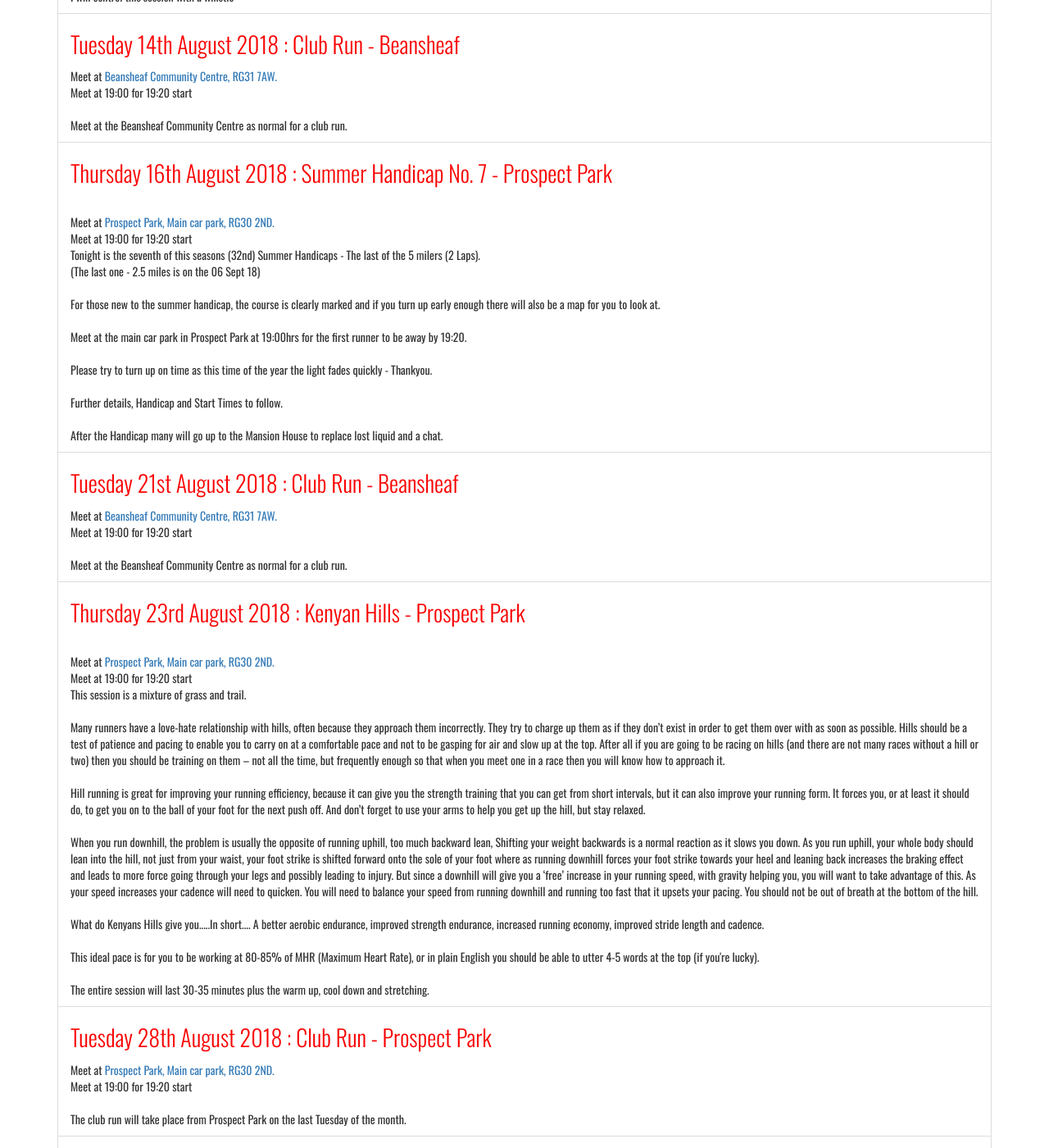
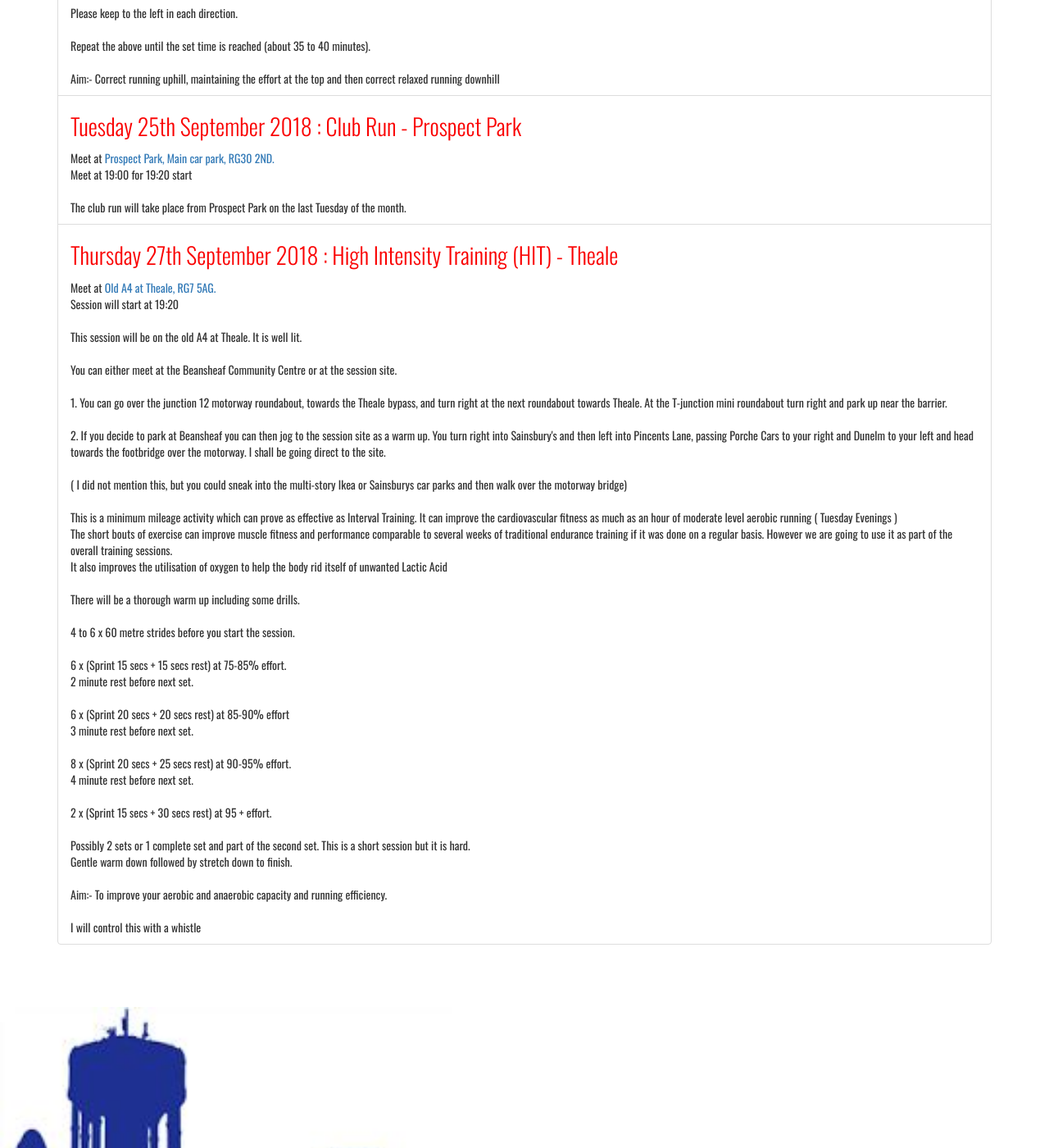
Before and after one commit to tjrobinson/readingjoggers.org, a Jekyll site: the page built from events.html, in a window 1280 px wide and 1400 px high, scrolled down 1861 px. Shown: the whole window at 82% size. Built offline with Jekyll 4.4.1, drawn with Linux system fonts in a browser that asks for light colours; nearby versions of some CDN libraries; some of the changed text lies outside the part shown.

Commit message:
Add September 2018 events

```diff
--- a/_includes/events_clubrunsandtraining.html
+++ b/_includes/events_clubrunsandtraining.html
@@ -5,10 +5,12 @@
     <h3>Regular Club Runs - Tuesdays and Thursdays at 7pm</h3>
     Our regular club runs are held every week on Tuesday and Thursday and start at either the
     <a href="https://www.google.co.uk/maps/place/Beansheaf+Community+Centre/@51.438765,-1.050468,17z/data=!3m1!4b1!4m2!3m1!1s0x4876995b2055a6c3:0x5e5d81beae0b0b3b"
-      target="_blank">Beansheaf Community Center, Reading, RG31 7AW</a> or (usually on the last Tuesday of the month) from <a href="https://www.google.co.uk/maps/place/Prospect+Park/@51.4482918,-1.0131572,16z/data=!4m2!3m1!1s0x48769bbdeb5b73e5:0xdd1dd918a5735bc">Prospect
+      target="_blank">Beansheaf Community Center, Reading, RG31 7AW</a> or (usually on the last Tuesday of the month) from
+    <a href="https://www.google.co.uk/maps/place/Prospect+Park/@51.4482918,-1.0131572,16z/data=!4m2!3m1!1s0x48769bbdeb5b73e5:0xdd1dd918a5735bc">Prospect
       Park, Main Car Park, RG30 2ND</a>. Please see below for details.
     <br>
-    <br>On Thursdays, in addition to a regular club run, we hold training sessions and our Summer Handicap series. The location and content of these sessions vary, so please see below for details.
+    <br>On Thursdays, in addition to a regular club run, we hold training sessions and our Summer Handicap series. The location
+    and content of these sessions vary, so please see below for details.
     <br>
     <br>For all evening sessions, including training and the Summer Handicap, we meet at 7:00pm for a 7:20pm start.
     <br>
@@ -26,11 +28,13 @@
   <!-- Events : Monthly  ---------------------------------------------->
 
   <li class="list-group-item">
-    <h3>Thursday 2nd August 2018 : Zigzag Runs - Beansheaf</h3>
+    <h3>Thursday 13th September 2018 : Zigzag Runs - Beansheaf</h3>
     Meet at
     <a href="https://www.google.co.uk/maps/place/Beansheaf+Community+Centre/@51.438765,-1.050468,17z/data=!3m1!4b1!4m2!3m1!1s0x4876995b2055a6c3:0x5e5d81beae0b0b3b">Beansheaf
       Community Centre, RG31 7AW.</a>
-    <br> Meet at 19:00 for 19:20 start
+    <br> Meet at 19:00 for 19:15 start
+    <br>
+    <br>Because of the time of year and the fading light I would like to start the warm-up no later than 19:15. Many thanks.
     <br>
     <br>This session will be on grass.
     <br>
@@ -46,7 +50,7 @@
   </li>
 
   <li class="list-group-item">
-    <h3>Tuesday 7th August 2018 : Club Run - Beansheaf</h3>
+    <h3>Tuesday 18th September 2018 : Club Run - Beansheaf</h3>
     Meet at
     <a href="https://www.google.co.uk/maps/place/Beansheaf+Community+Centre/@51.438765,-1.050468,17z/data=!3m1!4b1!4m2!3m1!1s0x4876995b2055a6c3:0x5e5d81beae0b0b3b">Beansheaf
       Community Centre, RG31 7AW.</a>
@@ -57,111 +61,31 @@
   </li>
 
   <li class="list-group-item">
-    <h3>Thursday 9th August 2018 : Training - Prospect Park</h3>
+    <h3>Thursday 20th September 2018 : Up and Down - Prospect Park</h3>
     <br>Meet at
     <a href="https://www.google.co.uk/maps/place/Prospect+Park/@51.4482918,-1.0131572,16z/data=!4m2!3m1!1s0x48769bbdeb5b73e5:0xdd1dd918a5735bc">Prospect
       Park, Main car park, RG30 2ND.</a>
     <br> Meet at 19:00 for 19:20 start
-    <br>This is held on the path between the Bath Road and the Car Park.
+    <br>Up and Down
     <br>
-    <br>There will be 70 seconds of effort followed by 1 minute 50 seconds of active recovery.
+    <br>500m - Continuous or individual 250m Up and 250m down.
+    <br>30 seconds jog recovery between each rep.
     <br>
-    <br>The First set will be 4 reps, and then an extra 5 minutes rest.
+    <br>Start at tennis courts and run up towards the Mansion House and then down toward the bowling green.
+    <br>30 seconds jog or active recovery.
     <br>
-    <br>The second and last set will be 3 or 4 reps.
+    <br>Then return to the tennis courts.
+    <br>30 seconds jog or active recovery.
     <br>
-    <br>The session will last between 30 and 35 minutes.
+    <br>Please keep to the left in each direction.
     <br>
-    <br>This is aimed at increasing endurance and speed.
+    <br>Repeat the above until the set time is reached (about 35 to 40 minutes).
     <br>
-    <br>I will control this session with a whistle
+    <br>Aim:- Correct running uphill, maintaining the effort at the top and then correct relaxed running downhill
   </li>
 
   <li class="list-group-item">
-    <h3>Tuesday 14th August 2018 : Club Run - Beansheaf</h3>
-    Meet at
-    <a href="https://www.google.co.uk/maps/place/Beansheaf+Community+Centre/@51.438765,-1.050468,17z/data=!3m1!4b1!4m2!3m1!1s0x4876995b2055a6c3:0x5e5d81beae0b0b3b">Beansheaf
-      Community Centre, RG31 7AW.</a>
-    <br> Meet at 19:00 for 19:20 start
-    <br>
-    <br> Meet at the Beansheaf Community Centre as normal for a club run.
-    <br>
-  </li>
-
-  <li class="list-group-item">
-    <h3>Thursday 16th August 2018 : Summer Handicap No. 7 - Prospect Park</h3>
-    <br>Meet at
-    <a href="https://www.google.co.uk/maps/place/Prospect+Park/@51.4482918,-1.0131572,16z/data=!4m2!3m1!1s0x48769bbdeb5b73e5:0xdd1dd918a5735bc">Prospect
-      Park, Main car park, RG30 2ND.</a>
-    <br> Meet at 19:00 for 19:20 start
-    <br> Tonight is the seventh of this seasons (32nd) Summer Handicaps - The last of the 5 milers (2 Laps).
-    <br> (The last one - 2.5 miles is on the 06 Sept 18)
-    <br>
-    <br> For those new to the summer handicap, the course is clearly marked and if you turn up early enough there will also
-    be a map for you to look at.
-    <br>
-    <br> Meet at the main car park in Prospect Park at 19:00hrs for the first runner to be away by 19:20.
-    <br>
-    <br> Please try to turn up on time as this time of the year the light fades quickly - Thankyou.
-    <br>
-    <br> Further details, Handicap and Start Times to follow.
-    <br>
-    <br> After the Handicap many will go up to the Mansion House to replace lost liquid and a chat.
-  </li>
-
-  <li class="list-group-item">
-    <h3>Tuesday 21st August 2018 : Club Run - Beansheaf</h3>
-    Meet at
-    <a href="https://www.google.co.uk/maps/place/Beansheaf+Community+Centre/@51.438765,-1.050468,17z/data=!3m1!4b1!4m2!3m1!1s0x4876995b2055a6c3:0x5e5d81beae0b0b3b">Beansheaf
-      Community Centre, RG31 7AW.</a>
-    <br> Meet at 19:00 for 19:20 start
-    <br>
-    <br> Meet at the Beansheaf Community Centre as normal for a club run.
-    <br>
-  </li>
-
-
-
-  <li class="list-group-item">
-    <h3>Thursday 23rd August 2018 : Kenyan Hills - Prospect Park</h3>
-    <br>Meet at
-    <a href="https://www.google.co.uk/maps/place/Prospect+Park/@51.4482918,-1.0131572,16z/data=!4m2!3m1!1s0x48769bbdeb5b73e5:0xdd1dd918a5735bc">Prospect
-      Park, Main car park, RG30 2ND.</a>
-    <br> Meet at 19:00 for 19:20 start
-    <br> This session is a mixture of grass and trail.
-    <br>
-    <br> Many runners have a love-hate relationship with hills, often because they approach them incorrectly. They try to
-    charge up them as if they don’t exist in order to get them over with as soon as possible. Hills should be a test of patience
-    and pacing to enable you to carry on at a comfortable pace and not to be gasping for air and slow up at the top. After
-    all if you are going to be racing on hills (and there are not many races without a hill or two) then you should be training
-    on them – not all the time, but frequently enough so that when you meet one in a race then you will know how to approach
-    it.
-    <br>
-    <br> Hill running is great for improving your running efficiency, because it can give you the strength training that
-    you can get from short intervals, but it can also improve your running form. It forces you, or at least it should do,
-    to get you on to the ball of your foot for the next push off. And don’t forget to use your arms to help you get up the
-    hill, but stay relaxed.
-    <br>
-    <br> When you run downhill, the problem is usually the opposite of running uphill, too much backward lean, Shifting your
-    weight backwards is a normal reaction as it slows you down. As you run uphill, your whole body should lean into the hill,
-    not just from your waist, your foot strike is shifted forward onto the sole of your foot where as running downhill forces
-    your foot strike towards your heel and leaning back increases the braking effect and leads to more force going through
-    your legs and possibly leading to injury. But since a downhill will give you a ‘free’ increase in your running speed,
-    with gravity helping you, you will want to take advantage of this. As your speed increases your cadence will need to
-    quicken. You will need to balance your speed from running downhill and running too fast that it upsets your pacing. You
-    should not be out of breath at the bottom of the hill.
-    <br>
-    <br> What do Kenyans Hills give you.....In short.... A better aerobic endurance, improved strength endurance, increased
-    running economy, improved stride length and cadence.
-    <br>
-    <br> This ideal pace is for you to be working at 80-85% of MHR (Maximum Heart Rate), or in plain English you should be
-    able to utter 4-5 words at the top (if you're lucky).
-    <br>
-    <br> The entire session will last 30-35 minutes plus the warm up, cool down and stretching.
-  </li>
-
-  <li class="list-group-item">
-    <h3>Tuesday 28th August 2018 : Club Run - Prospect Park</h3>
+    <h3>Tuesday 25th September 2018 : Club Run - Prospect Park</h3>
     Meet at
     <a href="https://www.google.co.uk/maps/place/Prospect+Park/@51.4482918,-1.0131572,16z/data=!4m2!3m1!1s0x48769bbdeb5b73e5:0xdd1dd918a5735bc">Prospect
       Park, Main car park, RG30 2ND.</a>
@@ -171,26 +95,54 @@
   </li>
 
   <li class="list-group-item">
-    <h3>Thursday 30th August 2018 : 400 - 800m Intervals (or 800m intervals) - Beansheaf</h3>
+    <h3>Thursday 27th September 2018 : High Intensity Training (HIT) - Theale</h3>
     Meet at
-    <a href="https://www.google.co.uk/maps/place/Beansheaf+Community+Centre/@51.438765,-1.050468,17z/data=!3m1!4b1!4m2!3m1!1s0x4876995b2055a6c3:0x5e5d81beae0b0b3b">Beansheaf
-      Community Centre, RG31 7AW.</a>
-    <br> Meet at 19:00 for 19:20 start
+    <a href="https://www.google.co.uk/maps/place/Theale,+Reading,+West+Berkshire+RG7+5AG/@51.439206,-1.0712676,16z/data=!3m1!4b1!4m2!3m1!1s0x4876993a33b247bf:0x2e95038cb102ccd0">Old
+      A4 at Theale, RG7 5AG.</a>
+    <br> Session will start at 19:20
     <br>
-    <br> This session will be held on THE CHASE (about 800m from Beansheaf - you can partly warm up getting there).
-    <br> It is run between Grangely Close and Kettering Close.
+    <br> This session will be on the old A4 at Theale. It is well lit.
     <br>
-    <br> 400m - 800m - 400m - 800m ...........
+    <br>You can either meet at the Beansheaf Community Centre or at the session site.
     <br>
-    <br> Start with 400m followed by 30 second jog recovery. Then 800m followed by 60 seconds jog recovery.
+    <br>1. You can go over the junction 12 motorway roundabout, towards the Theale bypass, and turn right at the next roundabout
+    towards Theale. At the T-junction mini roundabout turn right and park up near the barrier.
     <br>
-    <br> Repeat above until time set of 35-40 minutes is finished.
+    <br>2. If you decide to park at Beansheaf you can then jog to the session site as a warm up. You turn right into Sainsbury's
+    and then left into Pincents Lane, passing Porche Cars to your right and Dunelm to your left and head towards the footbridge
+    over the motorway. I shall be going direct to the site.
     <br>
-    <br> Based on 10K race speed (which means you will be going a little faster than your 10K pace. See example below). It
-    would help if you can remember your latest 10K time.
+    <br>( I did not mention this, but you could sneak into the multi-story Ikea or Sainsburys car parks and then walk over
+    the motorway bridge)
     <br>
-    <br> Example:- If your 10K race speed is 50:00 then your 400/800m time is 2:00/4:00. Your target would be 1:55/3:50.
-    This involves a gentle uphill and downhill
+    <br>This is a minimum mileage activity which can prove as effective as Interval Training. It can improve the cardiovascular
+    fitness as much as an hour of moderate level aerobic running ( Tuesday Evenings )
+    <br>The short bouts of exercise can improve muscle fitness and performance comparable to several weeks of traditional
+    endurance training if it was done on a regular basis. However we are going to use it as part of the overall training
+    sessions.
+    <br>It also improves the utilisation of oxygen to help the body rid itself of unwanted Lactic Acid
+    <br>
+    <br>There will be a thorough warm up including some drills.
+    <br>
+    <br>4 to 6 x 60 metre strides before you start the session.
+    <br>
+    <br>6 x (Sprint 15 secs + 15 secs rest) at 75-85% effort.
+    <br>2 minute rest before next set.
+    <br>
+    <br>6 x (Sprint 20 secs + 20 secs rest) at 85-90% effort
+    <br>3 minute rest before next set.
+    <br>
+    <br>8 x (Sprint 20 secs + 25 secs rest) at 90-95% effort.
+    <br>4 minute rest before next set.
+    <br>
+    <br>2 x (Sprint 15 secs + 30 secs rest) at 95 + effort.
+    <br>
+    <br>Possibly 2 sets or 1 complete set and part of the second set. This is a short session but it is hard.
+    <br>Gentle warm down followed by stretch down to finish.
+    <br>
+    <br>Aim:- To improve your aerobic and anaerobic capacity and running efficiency.
+    <br>
+    <br>I will control this with a whistle
   </li>
 
 </ul>
```
